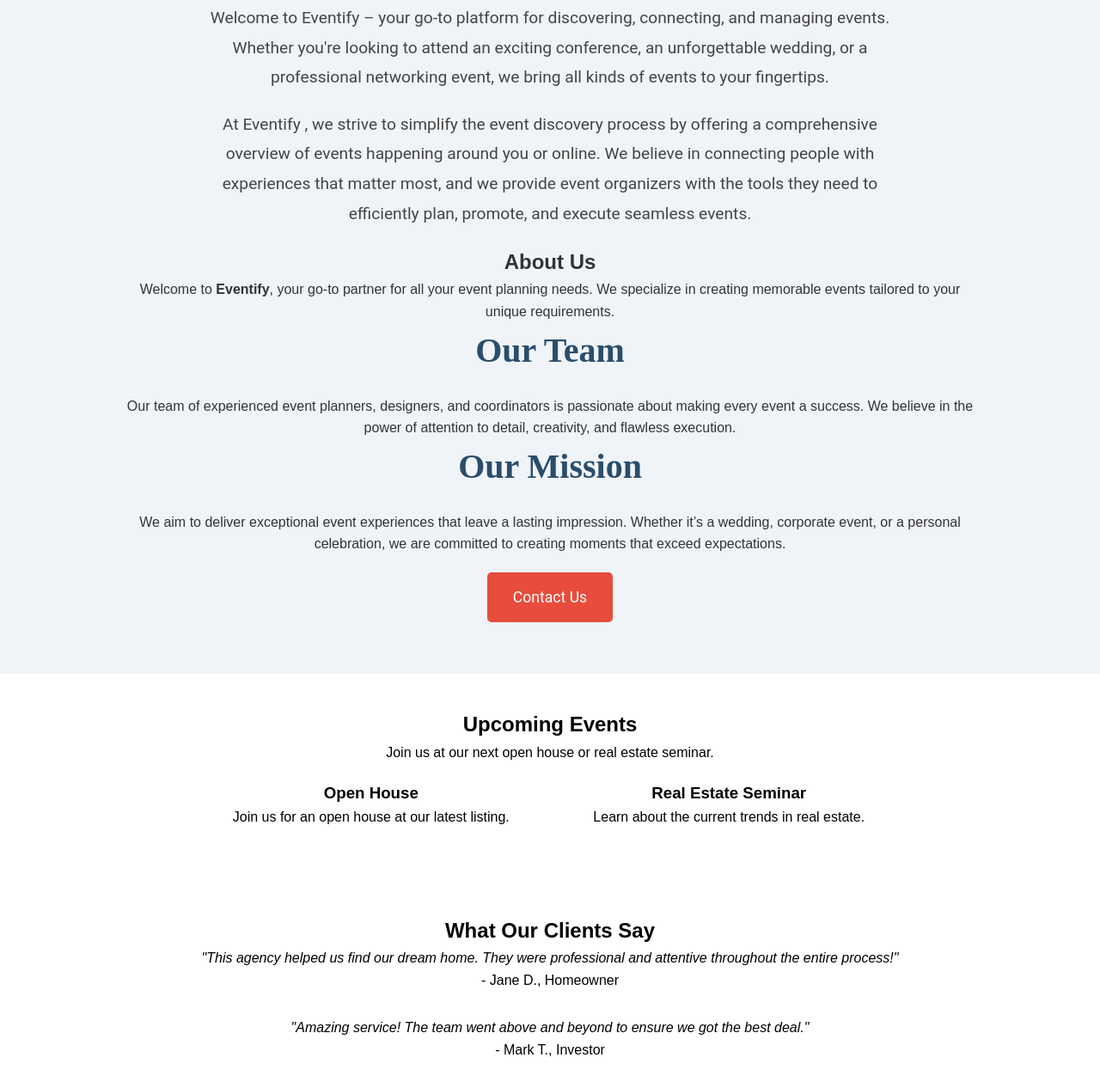
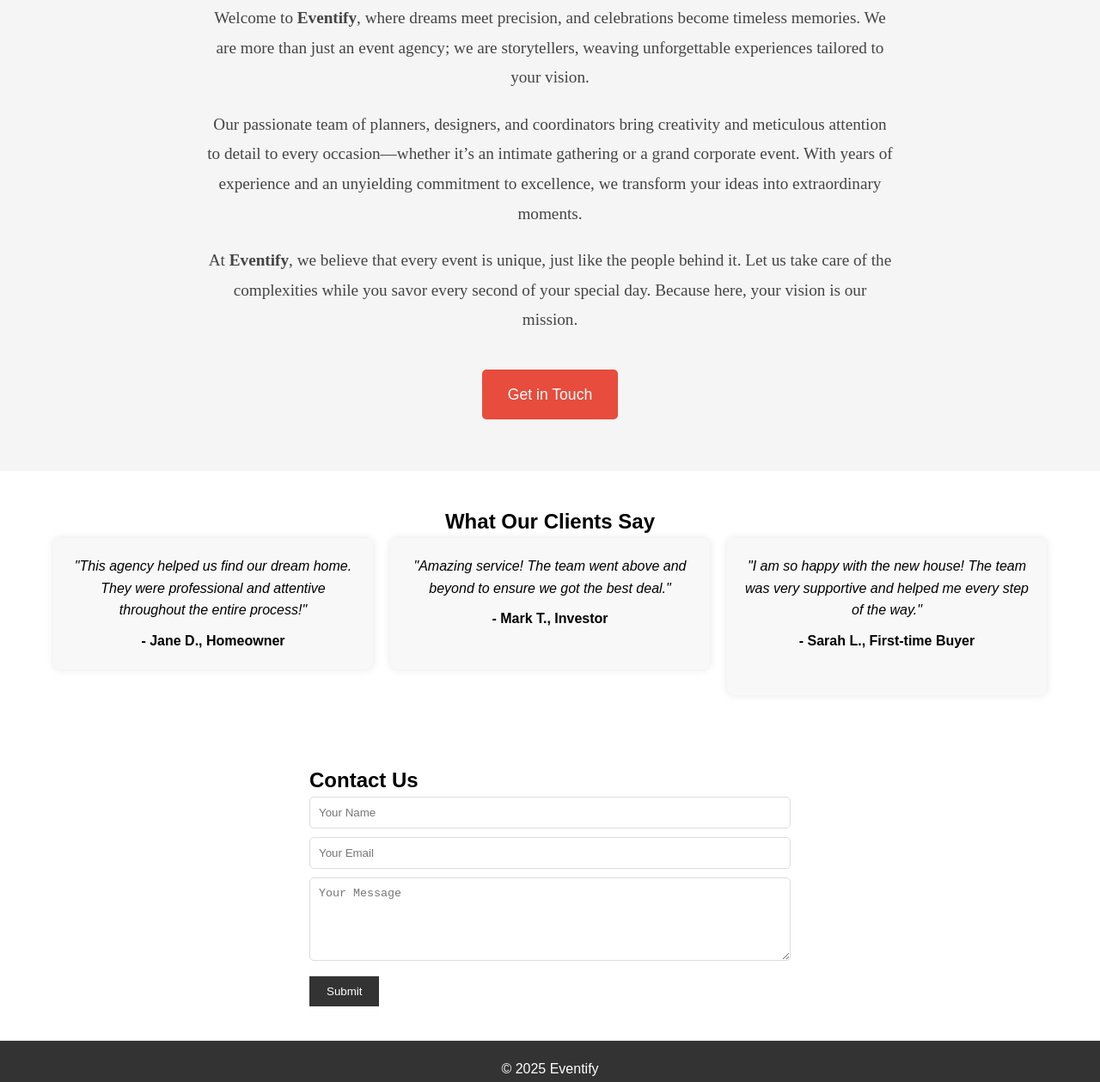
Before and after one commit to elysian-x/elysian-x.github.io, a plain HTML site: page index.html in a window 1280 px wide. Shown: the part 618-1877 px from the top of the page at 86% size. Drawn offline with Linux system fonts and the light colour scheme; files whose address does not match are found by name.

Commit message:
Update index.html

```diff
--- a/index.html
+++ b/index.html
@@ -3,7 +3,7 @@
 <head>
     <meta charset="UTF-8">
     <meta name="viewport" content="width=device-width, initial-scale=1.0">
-    <title>Real Estate Website</title>
+    <title>Eventify</title>
     <style>
         /* Global Styles */
         * {
@@ -119,6 +119,36 @@
     }
 }
 
+ /* Testimonials Section */
+ .testimonials {
+            text-align: center;
+            padding: 40px 20px;
+        }
+
+        .testimonial-container {
+            display: flex;
+            justify-content: center;
+            gap: 20px;
+            flex-wrap: wrap;
+        }
+
+        .testimonial-box {
+            background: #f8f8f8;
+            padding: 20px;
+            border-radius: 8px;
+            box-shadow: 0 0 10px rgba(0, 0, 0, 0.1);
+            width: 30%;
+            min-width: 280px;
+        }
+
+        .testimonial-text {
+            font-style: italic;
+        }
+
+        .testimonial-credentials {
+            font-weight: bold;
+            margin-top: 10px;
+        }
 
 /* Optional: Adjust font styles for better readability */
 .testimonial-text {
@@ -174,50 +204,45 @@
  /* About Us Section */
  .about-us {
             padding: 60px 20px;
-    background-color: #f0f4f8; /* Soft light background for a calm feel */
-    color: #333; /* Dark text for better readability */
+            background-color: #f5f5f5;
+            text-align: center;
         }
 
         .about-container {
-    max-width: 1000px;
+            max-width: 800px;
             margin: 0 auto;
-    text-align: center; /* Center the content */
         }
 
         .about-us h2 {
             font-size: 2.5rem;
-    color: #2a4d6c; /* A deep blue color for the heading */
-    font-family: 'Playfair Display', serif; /* Elegant serif font for a premium feel */
+            color: #2a4d6c;
+            font-family: 'Playfair Display', serif;
             margin-bottom: 20px;
         }
 
         .about-text {
             font-size: 1.2rem;
             line-height: 1.8;
-    font-family: 'Roboto', sans-serif; /* Clean sans-serif font for body text */
-    color: #444; /* Darker text color for readability */
+            font-family: 'Merriweather', serif;
+            color: #444;
             margin-bottom: 20px;
-    max-width: 800px;
-    margin-left: auto;
-    margin-right: auto;
         }
 
         .btn-about {
             display: inline-block;
             padding: 15px 30px;
-    background-color: #e74c3c; /* Bright red button for emphasis */
+            background-color: #e74c3c;
             color: white;
             font-size: 1.1rem;
-    font-family: 'Roboto', sans-serif; /* Matching font for consistency */
             text-decoration: none;
             border-radius: 5px;
-    transition: background-color 0.3s ease, transform 0.3s ease; /* Smooth transition for hover effect */
+            transition: background-color 0.3s ease, transform 0.3s ease;
             margin-top: 20px;
         }
 
         .btn-about:hover {
-    background-color: #c0392b; /* Darker red on hover */
-    transform: translateY(-5px); /* Button slightly raises on hover */
+            background-color: #c0392b;
+            transform: translateY(-5px);
         }
 
 /* Optional: Add responsiveness for mobile devices */
@@ -281,41 +306,22 @@
     <div class="about-container">
         <h2>About Us</h2>
         <p class="about-text">
-Welcome to Eventify – your go-to platform for discovering, connecting, and managing events.
-Whether you're looking to attend an exciting conference, an unforgettable wedding, or a
-professional networking event, we bring all kinds of events to your fingertips.        </p>
+            Welcome to <strong>Eventify</strong>, where dreams meet precision, and celebrations become timeless memories.
+            We are more than just an event agency; we are storytellers, weaving unforgettable experiences tailored to your vision.
+        </p>
         <p class="about-text">
-At Eventify , we strive to simplify the event discovery process by offering a comprehensive
-overview of events happening around you or online. We believe in connecting people with
-experiences that matter most, and we provide event organizers with the tools they need to
-efficiently plan, promote, and execute seamless events.        </p>
-                <h1>About Us</h1>
-     <p>Welcome to <strong>Eventify</strong>, your go-to partner for all your event planning needs. We specialize in creating memorable events tailored to your unique requirements.</p>
-
-    <h2>Our Team</h2>
-    <p>Our team of experienced event planners, designers, and coordinators is passionate about making every event a success. We believe in the power of attention to detail, creativity, and flawless execution.</p>
-
-    <h2>Our Mission</h2>
-    <p>We aim to deliver exceptional event experiences that leave a lasting impression. Whether it’s a wedding, corporate event, or a personal celebration, we are committed to creating moments that exceed expectations.</p>
-
-        <a href="#contact" class="btn-about">Contact Us</a>
+            Our passionate team of planners, designers, and coordinators bring creativity and meticulous attention to detail
+            to every occasion—whether it’s an intimate gathering or a grand corporate event. With years of experience and
+            an unyielding commitment to excellence, we transform your ideas into extraordinary moments.
+        </p>
+        <p class="about-text">
+            At <strong>Eventify</strong>, we believe that every event is unique, just like the people behind it. Let us take care of the complexities
+            while you savor every second of your special day. Because here, your vision is our mission.
+        </p>
+        <a href="#contact" class="btn-about">Get in Touch</a>
     </div>
 </section>
 
-
-    <!-- Events Section -->
-    <section id="events" class="services">
-        <h2>Upcoming Events</h2>
-        <p>Join us at our next open house or real estate seminar.</p>
-        <div class="service">
-            <h3>Open House</h3>
-            <p>Join us for an open house at our latest listing.</p>
-        </div>
-        <div class="service">
-            <h3>Real Estate Seminar</h3>
-            <p>Learn about the current trends in real estate.</p>
-        </div>
-    </section>
 
 <!-- Testimonials Section -->
 <section class="testimonials">
@@ -350,7 +356,7 @@ efficiently plan, promote, and execute seamless events.        </p>
 
     <!-- Footer Section -->
     <footer>
-        <p>&copy; 2025 Real Estate Agency</p>
+        <p>&copy; 2025 Eventify </p>
         <p><a href="#home">Back to Top</a></p>
     </footer>
 
```
Lines whose indentation alone changed are shown as unchanged.
